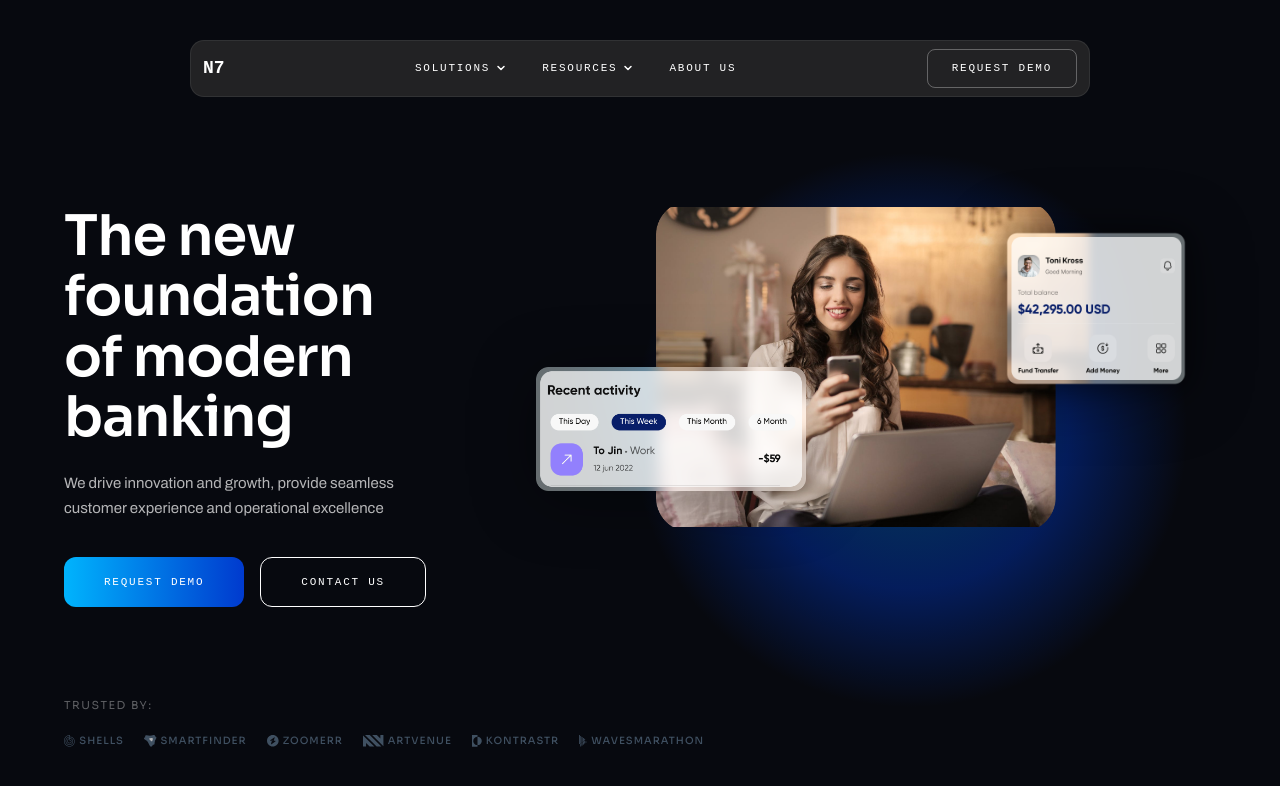
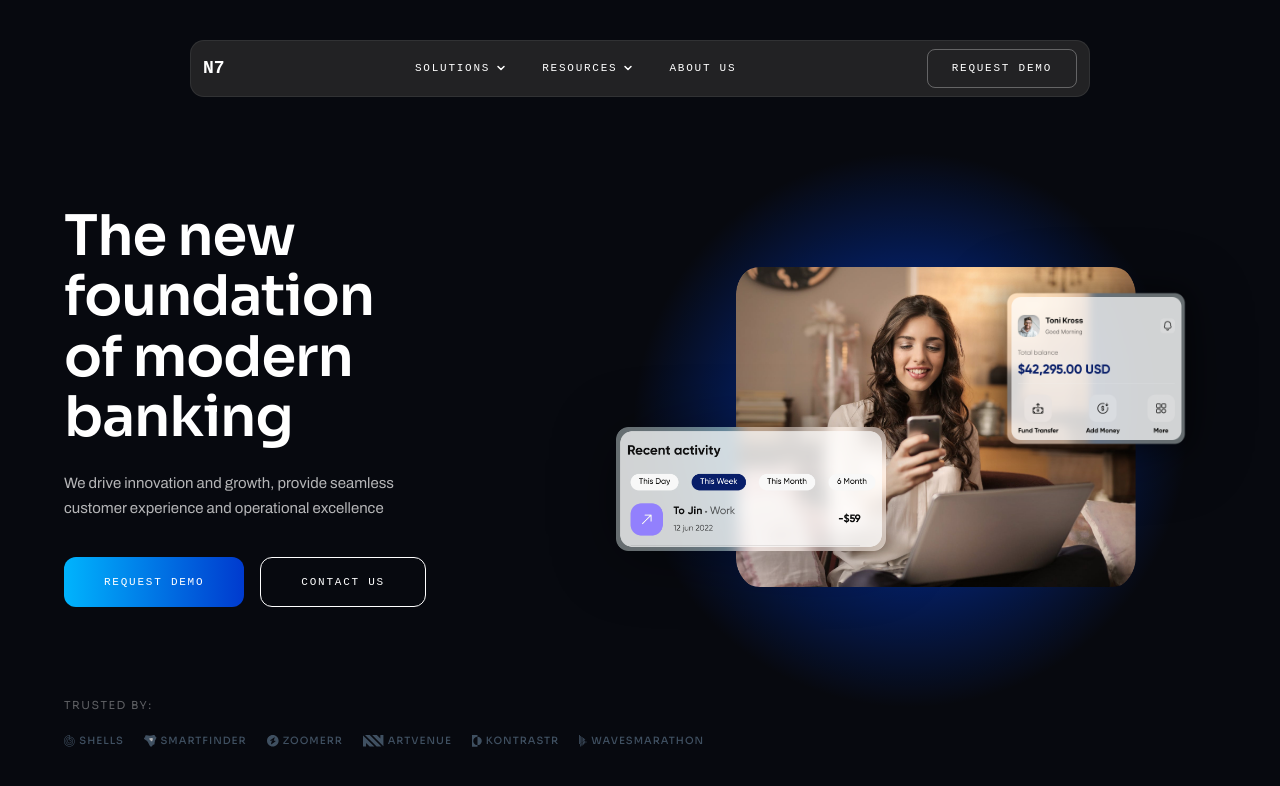
Before and after one commit to NeepunPatil57/Codelinear-Task, a React (Vite) app: page / in a window 1280 px wide. Shown: the top 786 px of the page. Built offline with nearby package versions, Linux system fonts and the light colour scheme; a web font is replaced by a local one.

Commit message:
style: update image positioning and styling in HeroSection

```diff
--- a/src/components/HeroSection.tsx
+++ b/src/components/HeroSection.tsx
@@ -62,22 +62,22 @@ export default function HeroSection() {
             <img
               src="/assets/girl.png"
               alt="Person using banking app"
-              className="absolute rounded-2xl object-cover object-center z-10"
-              style={{ left: 120, top: 30, width: 400, height: 320 }}
+              className="absolute rounded-3xl object-cover object-center z-10"
+              style={{ left: 200, top: 90, width: 400, height: 320 }}
             />
             {/* Dashboard / total card — top right, overlapping photo */}
             <img
               src="/assets/total.png"
               alt="Total balance"
               className="absolute z-20"
-              style={{ right: 0, top: 25, width: 240, filter: 'drop-shadow(0 8px 32px rgba(0,0,0,0.4))' }}
+              style={{ right: 0, top: 85, width: 240, filter: 'drop-shadow(0 8px 32px rgba(0,0,0,0.4))' }}
             />
             {/* Recent activity card — bottom left, extends below photo */}
             <img
               src="/assets/recent.png"
               alt="Recent activity"
               className="absolute z-20"
-              style={{ left: 0, top: 190, width: 270, filter: 'drop-shadow(0 8px 32px rgba(0,0,0,0.4))' }}
+              style={{ left: 80, top: 250, width: 270, filter: 'drop-shadow(0 8px 32px rgba(0,0,0,0.4))' }}
             />
           </div>
         </div>
```
